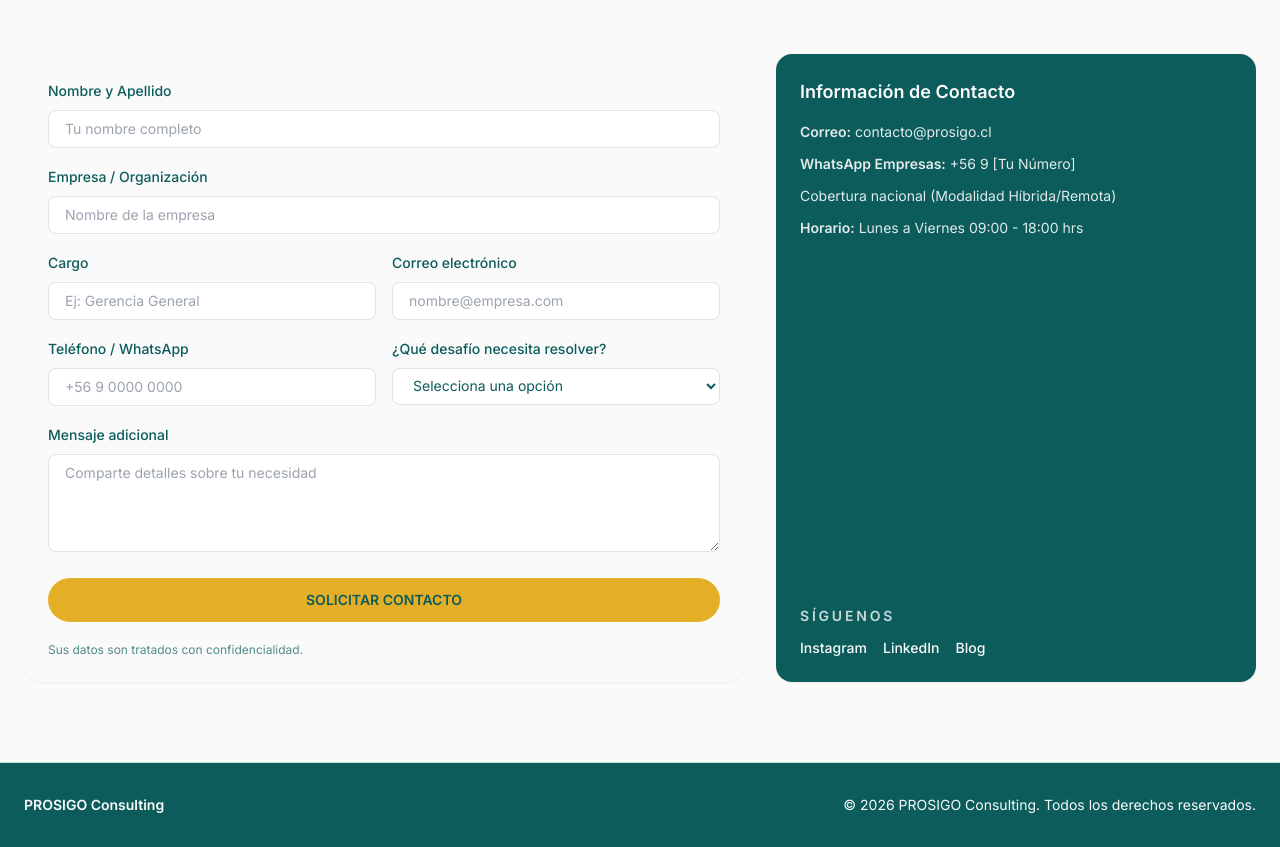
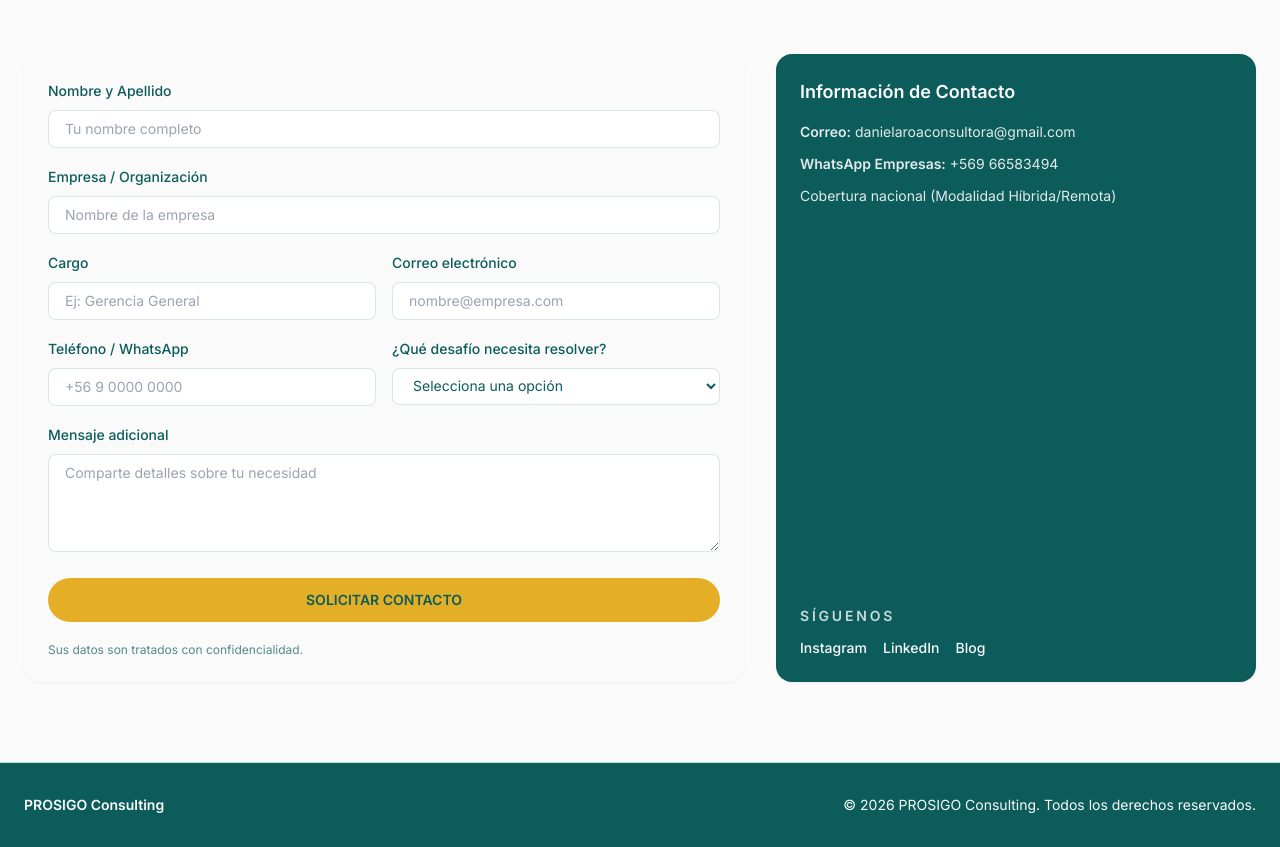
Before and after one commit to medinabenjamin/landing_page_test, a Next.js app: page / in a window 1280 px wide. Shown: the part 5300-6147 px from the top of the page. Built offline with nearby package versions, Linux system fonts and the light colour scheme.

Commit message:
Actualizar datos de contacto en tarjeta lateral

```diff
--- a/src/components/ContactSection.tsx
+++ b/src/components/ContactSection.tsx
@@ -183,18 +183,14 @@ export default function ContactSection() {
                 <div className="space-y-3 text-sm text-[#FAFAFA]/90">
                   <p>
                     <span className="font-semibold">Correo:</span>{" "}
-                    contacto@prosigo.cl
+                    danielaroaconsultora@gmail.com
                   </p>
                   <p>
                     <span className="font-semibold">WhatsApp Empresas:</span>{" "}
-                    +56 9 [Tu Número]
+                    +569 66583494
                   </p>
                   <p>
                     Cobertura nacional (Modalidad Híbrida/Remota)
-                  </p>
-                  <p>
-                    <span className="font-semibold">Horario:</span> Lunes a
-                    Viernes 09:00 - 18:00 hrs
                   </p>
                 </div>
               </div>
```
